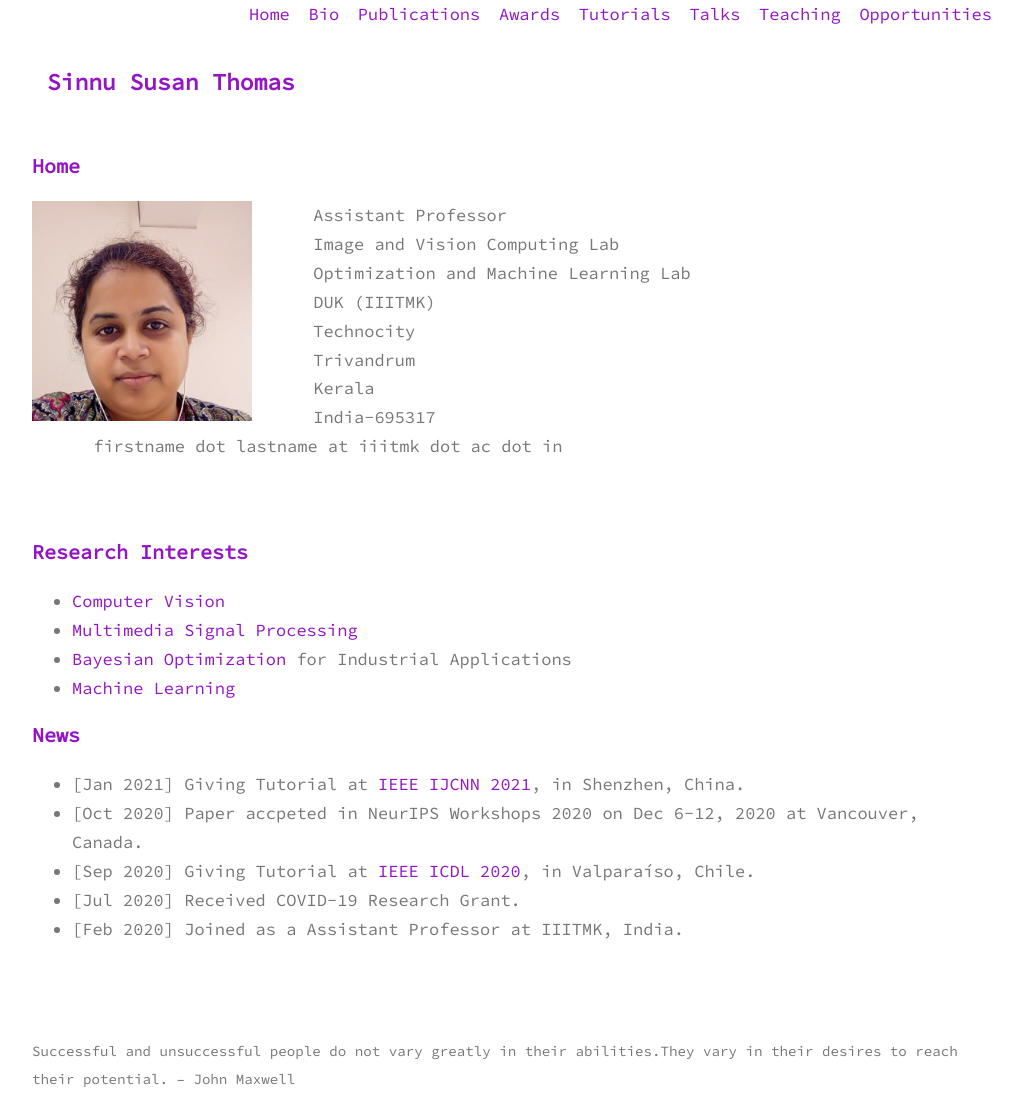
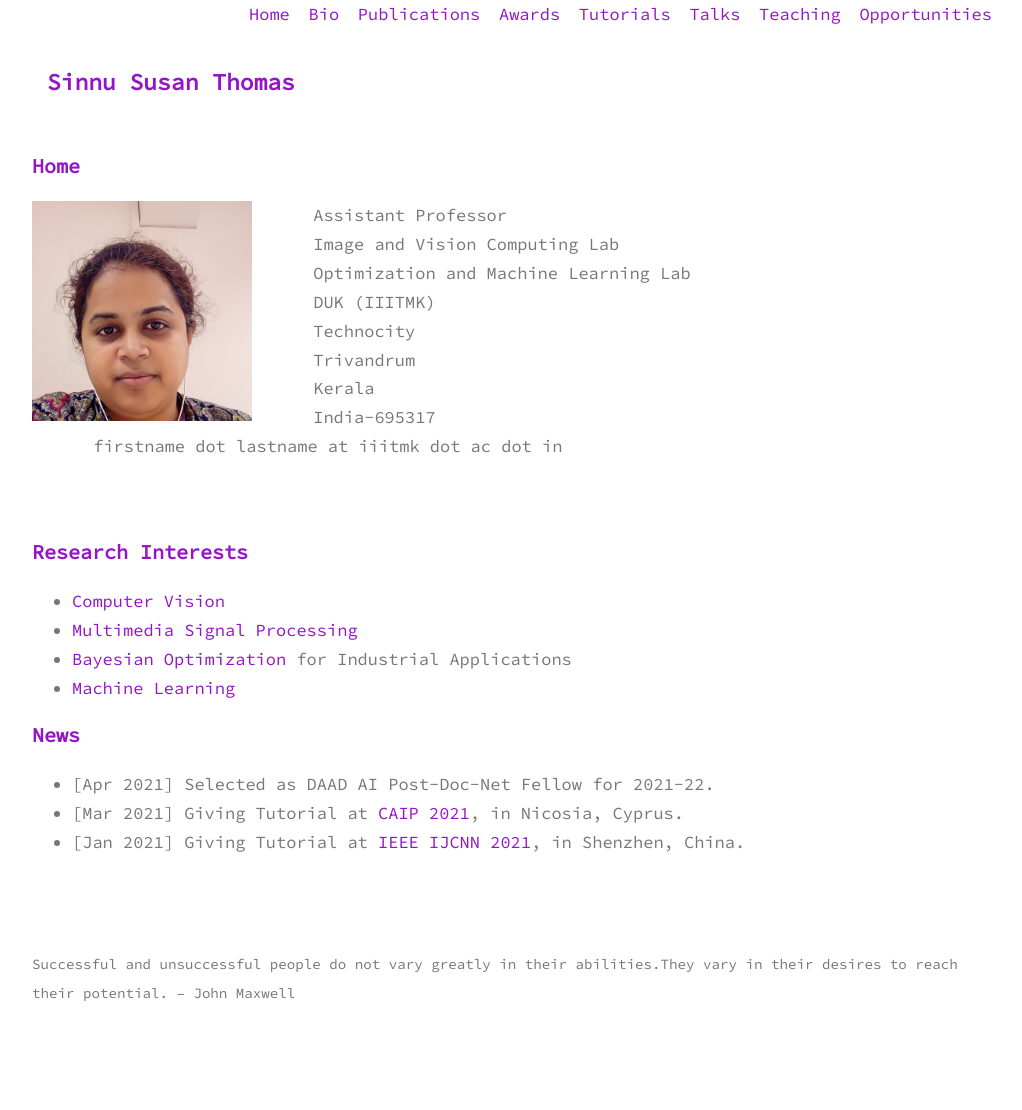
Before and after one commit to sinnuthomas/sinnuthomas.github.io, a Jekyll site: the page built from index.md, in a window 1280 px wide. Shown: the whole page, without its empty margins (128-1150 px from the left). Built offline with Jekyll 4.4.1, drawn with Linux system fonts in a browser that asks for light colours; after the commit the page ends 1024 px from its top, so only the background shows below that.

Commit message:
Update index.md

```diff
--- a/index.md
+++ b/index.md
@@ -23,11 +23,10 @@ title: Home
 * [Machine Learning](https://en.wikipedia.org/wiki/Machine_learning)
 
 ## News
+* [Apr 2021] Selected as DAAD AI Post-Doc-Net Fellow for 2021-22.
+* [Mar 2021] Giving Tutorial at [CAIP 2021](http://cyprusconferences.org/caip2021/tutorials/), in Nicosia, Cyprus.
 * [Jan 2021] Giving Tutorial at [IEEE IJCNN 2021](https://www.ijcnn.org/tutorials), in Shenzhen, China.
-* [Oct 2020] Paper accpeted in NeurIPS Workshops 2020 on Dec 6-12, 2020 at Vancouver, Canada.
-* [Sep 2020] Giving Tutorial at [IEEE ICDL 2020](https://cdstc.gitlab.io/icdl-2020/), in Valparaíso, Chile.
-* [Jul 2020] Received COVID-19 Research Grant.
-* [Feb 2020] Joined as a Assistant Professor at IIITMK, India.
+
 
 <br/><br/>
 <p><small>Successful and unsuccessful people do not vary greatly in their abilities.They vary in their desires to reach their potential. – John Maxwell </small></p>
```
